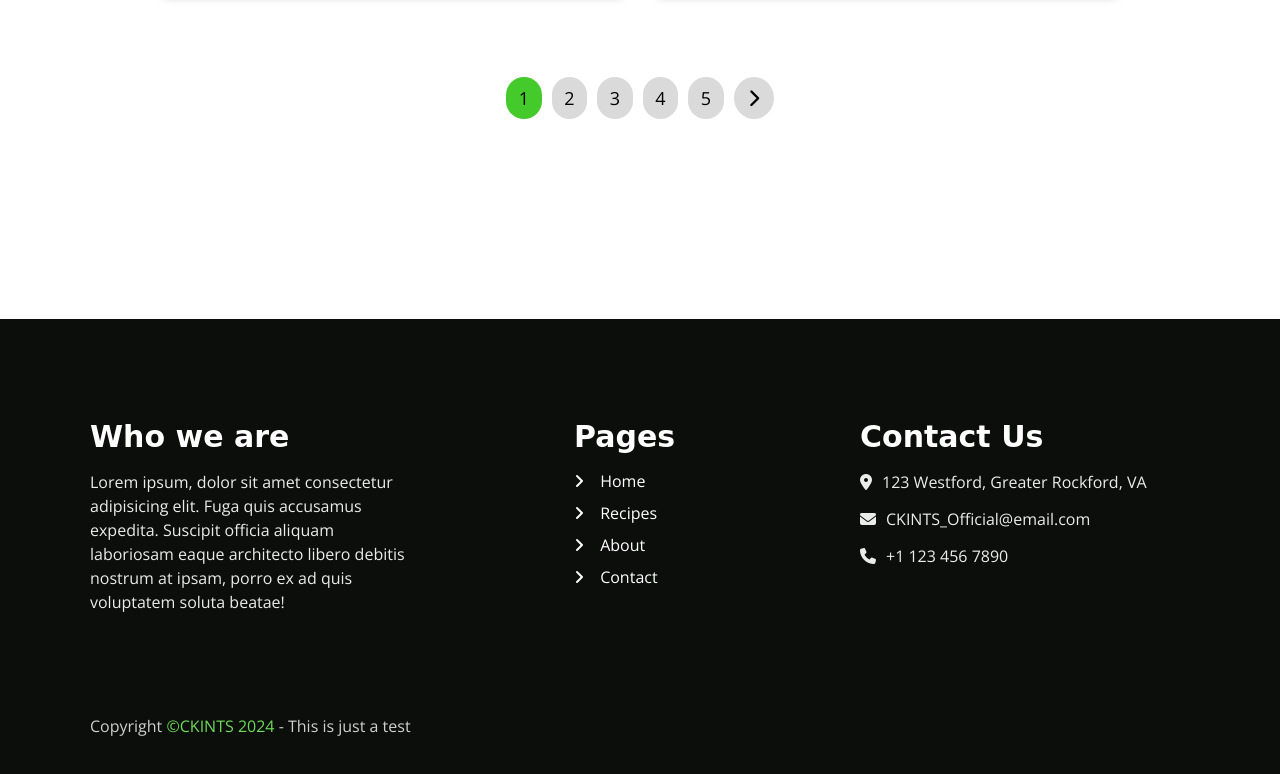
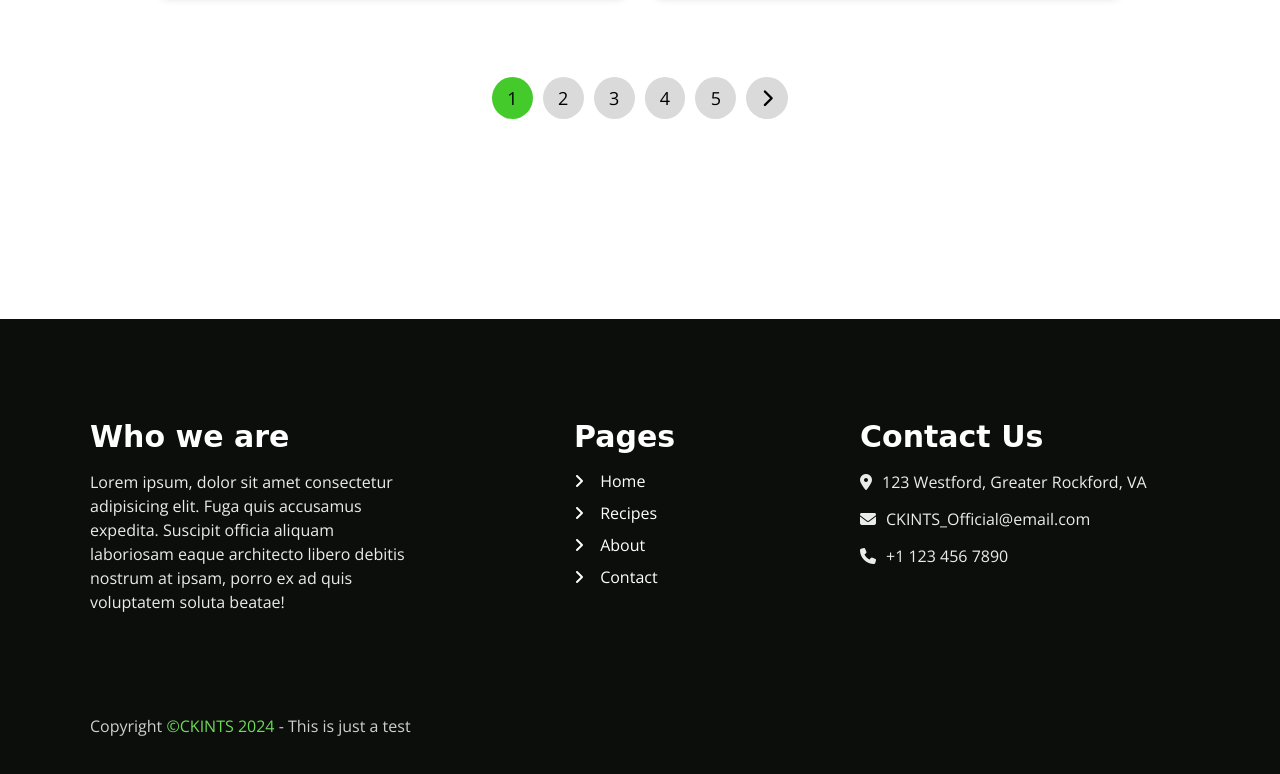
Before and after one commit to ZeKermet/ZeKermet.github.io, a plain HTML site: page recipes/recipes.html in a window 1280 px wide. Shown: the part 1895-2669 px from the top of the page. Drawn offline with nearby package versions, Linux system fonts and the light colour scheme; a web font is replaced by a local one.

Commit message:
Add files via upload

```diff
--- a/recipes/Resources/css/styles.css
+++ b/recipes/Resources/css/styles.css
@@ -665,8 +665,8 @@
 #search .pages-list li {
     cursor: pointer;
     background: #dadada;
-    padding: 0.5em 0.7em;
-    border-radius: 1em;
+    padding: 0.5em 0.85em;
+    border-radius: 50%;
     font-size: 18px;
     transition: 0.2s;
 }
@@ -677,9 +677,9 @@
 #search .pages-list .current-search-page:hover {
     background: var(--primary-color-6);
 }
-.search-page-changer {
-    padding-left: 0.8em !important;
-    padding-right: 0.8em !important;
+.search-page-changer.first-page {
+    padding-left: 0.63em !important;
+    padding-right: 0.63em !important;
     border-radius: 50% !important;
 }
 
--- a/recipes/Resources/js/search.js
+++ b/recipes/Resources/js/search.js
@@ -183,11 +183,11 @@
 
     // ------------------------------ Page buttons Constructor ------------------------------
     if (currentPage > 3) {
-        pageNumbers.innerHTML += `<li class="search-page-changer"><i class="fa-solid fa-angles-left" onclick="returnFirstPage()"></i></li>`;
+        pageNumbers.innerHTML += `<li class="search-page-changer first-page" onclick="returnFirstPage()"><i class="fa-solid fa-angles-left"></i></li>`;
     }
 
     if (currentPage > 1) {
-        pageNumbers.innerHTML += `<li class="search-page-changer"><i class="fa-solid fa-chevron-left" onclick="previousPage()"></i></li>`;
+        pageNumbers.innerHTML += `<li class="search-page-changer" onclick="previousPage()"><i class="fa-solid fa-chevron-left"></i></li>`;
     }
 
     if (pages <= 5) {
@@ -209,7 +209,7 @@
     }
 
     if (currentPage < pages) {
-        pageNumbers.innerHTML += `<li class="search-page-changer"><i class="fa-solid fa-chevron-right" onclick="nextPage()"></i></li>`;
+        pageNumbers.innerHTML += `<li class="search-page-changer" onclick="nextPage()"><i class="fa-solid fa-chevron-right"></i></li>`;
     }
 
     // ------------------------------ Loading recipes per each page ------------------------------
```
